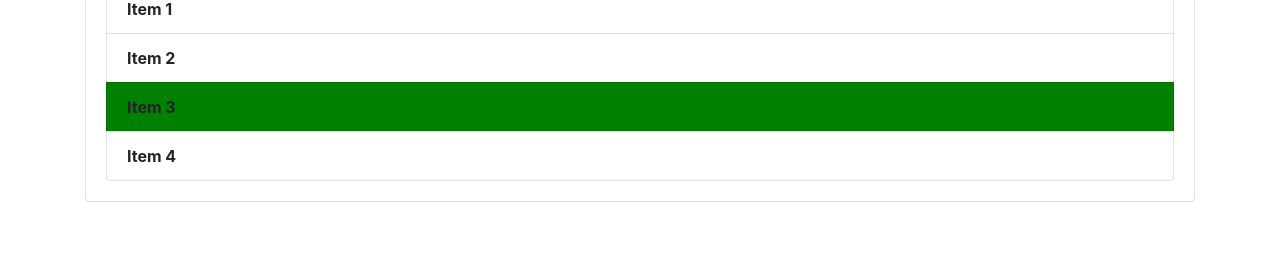
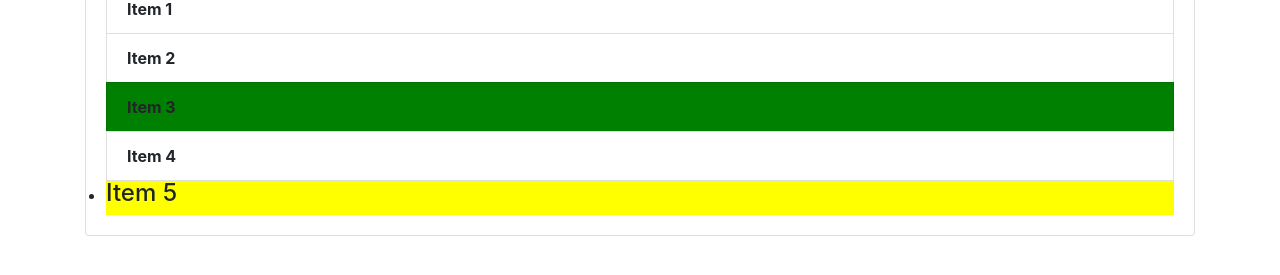
Before and after one commit to Prit-am1/Task2, a plain HTML site: page index.html in a window 1280 px wide. Shown: the part 293-568 px from the top of the page. Drawn offline with nearby package versions, Linux system fonts and the light colour scheme.

Commit message:
new li added and modified

```diff
--- a/dom.js
+++ b/dom.js
@@ -4,3 +4,8 @@ for(let ele of modify){
 }
 let color = document.getElementsByClassName("list-group-item");
 color[2].style.backgroundColor = "green";
+
+let li = document.getElementsByTagName("li");
+li[4].style.backgroundColor = "yellow";
+let tag = document.getElementsByClassName("new-li");
+tag[0].innerHTML = "<h4>Item 5</h4>"
--- a/index.html
+++ b/index.html
@@ -26,6 +26,7 @@
       <li class="list-group-item">Item 2</li>
       <li class="list-group-item">Item 3</li>
       <li class="list-group-item">Item 4</li>
+      <li class="new-li"></li>
     </ul>
    </div>
   </div>
```
